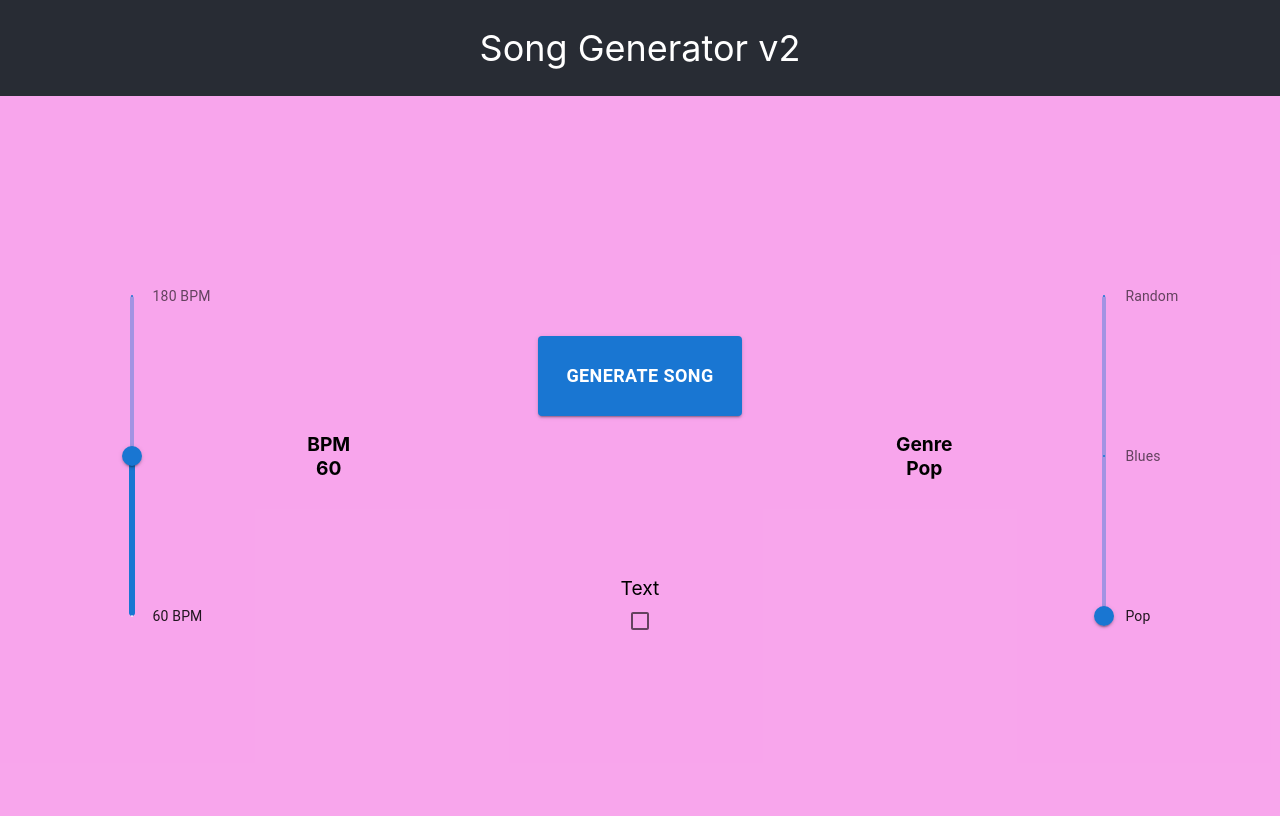
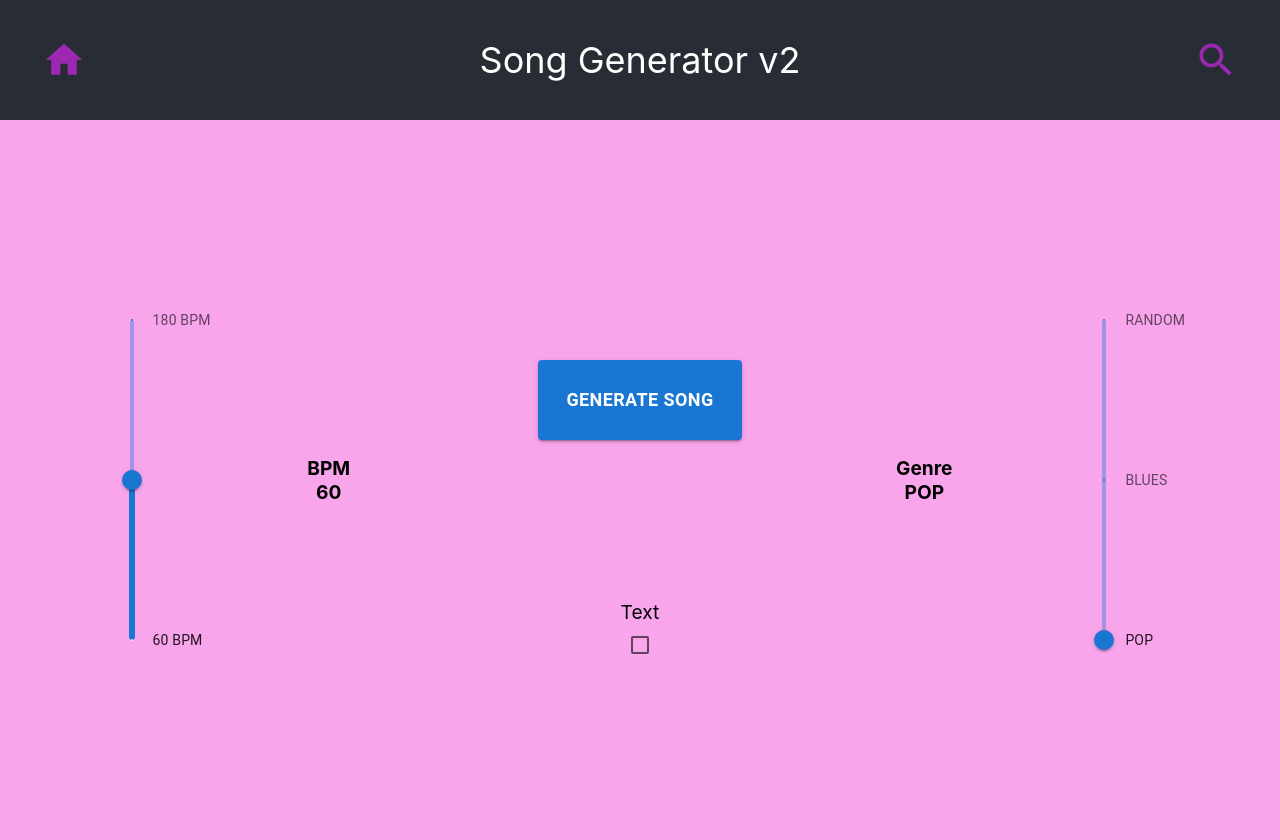
Before and after one commit to Rex2002/song-gen-2.0-frontend, a React (Create React App) app: page / in a window 1280 px wide. Before the commit the page ends 816 px from the top, so only its background shows below. Built offline with nearby package versions, Linux system fonts and the light colour scheme.

Commit message:
added search page, improved navigation, removed unnecessary functions

```diff
--- a/package.json
+++ b/package.json
@@ -5,6 +5,7 @@
   "dependencies": {
     "@emotion/react": "^11.10.6",
     "@emotion/styled": "^11.10.6",
+    "@mui/icons-material": "^5.11.11",
     "@mui/material": "^5.11.13",
     "@testing-library/jest-dom": "^5.16.5",
     "@testing-library/react": "^13.4.0",
@@ -16,10 +17,8 @@
     "downloadjs": "^1.4.7",
     "react": "^18.2.0",
     "react-dom": "^18.2.0",
-    "react-midi-player": "^1.0.6",
     "react-router-dom": "^6.9.0",
     "react-scripts": "^5.0.1",
-    "synth-js": "^0.1.2",
     "typescript": "^4.9.5",
     "web-vitals": "^2.1.4"
   },
--- a/src/App.tsx
+++ b/src/App.tsx
@@ -5,6 +5,7 @@ import CreateSong from './components/createSong';
 import Header from './components/header';
 import Error from './components/error'
 import ViewSongs from './components/viewSong';
+import SearchSong from './components/searchSong';
 
 
 function App() {
@@ -15,6 +16,7 @@ function App() {
       <Route path="/" element={<Header/>}>
         <Route path="viewSong">
           <Route path=":id" element={<ViewSongs/>}/>
+          <Route path="" element={<SearchSong/>}/>
         </Route>
         <Route index element={<CreateSong/>}/>
         <Route path="error" element={<Error />}/>
--- a/src/components/createSong.tsx
+++ b/src/components/createSong.tsx
@@ -1,5 +1,7 @@
 import { Button, Checkbox, Slider } from '@mui/material';
 import React, { ChangeEvent, useState } from 'react';
+import HomeIcon from '@mui/icons-material/Home';
+
 import { useNavigate } from 'react-router-dom';
 import './createSong.css';
 
@@ -20,15 +22,15 @@ const BpmMarks = [
 const GenreMarks = [
   {
     value: 0,
-    label: 'Pop',
+    label: 'POP',
   },
   {
     value: 1,
-    label: 'Blues'
+    label: 'BLUES'
   },
   {
     value: 2,
-    label: 'Random',
+    label: 'RANDOM',
   },
 ];
 
@@ -40,7 +42,7 @@ function CreateSong() {
   const [textIncluded, setTextIncluded] = useState(false)
   const [uploadedFile, setUploadedFile] = useState<File>()
   const navigate = useNavigate()
-
+  const api = process.env.REACT_APP_API_ADDRESS
 
   const onBpmSliderChange = (e: Event, val: number | number[], activeThumb: number) =>{
     if(typeof val == "number"){
@@ -63,20 +65,22 @@ function CreateSong() {
   const displayGenre = (genreNo : number) =>{
     return GenreMarks.filter(el => el.value === genreNo)[0].label
   }
+  const getFileType = (filename: string) =>{
+    var splittedStuff = filename.split(".")
+    return splittedStuff[splittedStuff.length-1]
+  }
 
   const onGenerateSongClick = ()=>{
     const formData = new FormData()
-    formData.set("genre", genre as unknown as string)
+    formData.set("genre", displayGenre(genre))
     formData.set("BPM", BPM as unknown as string)
-    formData.set("textFile", textIncluded && uploadedFile ? uploadedFile : "0")
-    fetch("url", {
+    formData.set("fileType", getFileType(textIncluded && uploadedFile ? uploadedFile.name : ".txt"))
+    formData.set("file", textIncluded && uploadedFile ? uploadedFile : "0")
+    fetch("http://192.168.178.93:8080"+"/api/generate", {
         method: "POST",
-        headers:{
-            'Content-Type': 'application/json'
-        },
         body: formData})
-    .then(res => res.json())
-    .then(data => data.id !== null ? navigate("/viewSong/"+data.id) : navigate("/error"))
+    .then(data => data.text())
+    .then(data => data !== null ? navigate("/viewSong/"+data) : navigate("/error"))
     .catch(err => {console.log(err); return navigate('/error')})
     }
 
--- a/src/components/header.css
+++ b/src/components/header.css
@@ -1,11 +1,32 @@
 
 .App-header {
     background-color: #282c34;
-    min-height: 12vh;
+    height: 15vh;
+    width: 100%;
     display: flex;
-    flex-direction: column;
     align-items: center;
     justify-content: center;
     font-size: calc(20px + 2vmin);
     color: white;
+    z-index: -1;
   }
+.homeIcon-button{
+  width: 10%;
+  border-radius: 5%
+}
+.homeIcon-button:hover{
+  background-color: lightblue !important;
+  border-radius: 5px;
+}
+.header-text{
+  width: 80%;
+  text-align: center;
+}
+.searchIcon-button{
+  width: 10%;
+  border-radius: 5px;
+}
+.searchIcon-button:hover{
+  background-color: lightblue !important;
+  border-radius: 5px;
+}
--- a/src/components/header.tsx
+++ b/src/components/header.tsx
@@ -1,11 +1,24 @@
-import { Outlet } from "react-router-dom";
+import { Outlet, useNavigate } from "react-router-dom";
+import HomeIcon from '@mui/icons-material/Home';
 import "./header.css"
+import { IconButton } from "@mui/material";
+import SearchIcon from '@mui/icons-material/Search';
 
 function Header(){
+  const navigate = useNavigate()
     return (
         <div>
         <header className="App-header">
-          Song Generator v2
+        <IconButton className="homeIcon-button" onClick={()=> navigate("/")}>
+            <HomeIcon color="secondary" sx={{fontSize: 44, borderRadius: '5px'}}  className='homeIcon-icon'/>
+          </IconButton>
+          <div className='header-text'>
+            Song Generator v2
+          </div>
+          <IconButton disableRipple className="searchIcon-button" onClick={()=> navigate("/viewSong")}>
+            <SearchIcon color="secondary" sx={{fontSize: 44, borderRadius: '5px'}}  className='searchIcon-icon'/>
+          </IconButton>
+
         </header>
         <Outlet/>
         </div>
--- /dev/null
+++ b/src/components/searchSong.css
@@ -0,0 +1,9 @@
+.container{
+    text-align:center;
+    width:100%;
+    height: 80pt;
+}
+.input, .submit{
+    margin:5px;
+    display:inline-block;
+}
--- /dev/null
+++ b/src/components/searchSong.tsx
@@ -0,0 +1,21 @@
+import { Button, Input, TextField } from "@mui/material";
+import { useState } from "react";
+import { useNavigate } from "react-router-dom";
+import './searchSong.css'
+
+function SearchSong(){
+    const [inputValue, setInputValue] = useState("")
+    const navigate = useNavigate()
+    return(
+        <div className='container'>
+            <div className='input'>
+            <TextField placeholder="Search ID" onChange={(e) =>setInputValue(e.target.value)}/><br/>
+            </div>
+            <div className='submit'>
+            <Button onClick={()=>navigate("/viewSong/"+inputValue)} variant='contained'>Search</Button>
+            </div>
+        </div>
+    )
+}
+
+export default SearchSong;
--- /dev/null
+++ b/src/components/viewSong.css
@@ -0,0 +1,5 @@
+.container{
+    align-items: center;
+    justify-content: center;
+    display: grid;
+}
--- a/src/components/viewSong.js
+++ b/src/components/viewSong.js
@@ -1,53 +1,14 @@
-
 import { Button } from '@mui/material'
 import React, { useEffect, useState } from 'react'
 import download from 'downloadjs'
 import { useParams } from 'react-router-dom'
-
-function buf2hex (buffer){
-  return [...new Uint8Array(buffer)]
-      .map(x => x.toString(16).padStart(2, '0'))
-      .join('');
-  }
-
-const b64toBlob = (b64Data, contentType='', sliceSize=512) => {
-  const byteCharacters = atob(b64Data);
-  const byteArrays = [];
-
-  for (let offset = 0; offset < byteCharacters.length; offset += sliceSize) {
-    const slice = byteCharacters.slice(offset, offset + sliceSize);
-
-    const byteNumbers = new Array(slice.length);
-    for (let i = 0; i < slice.length; i++) {
-      byteNumbers[i] = slice.charCodeAt(i);
-    }
-
-    const byteArray = new Uint8Array(byteNumbers);
-    byteArrays.push(byteArray);
-  }
-
-  const blob = new Blob(byteArrays, {type: contentType});
-  return blob;
-}
-
-function base64ToHex(raw) {
-  raw = atob(raw)
-  let result = '';
-  for (let i = 0; i < raw.length; i++) {
-    const hex = raw.charCodeAt(i).toString(16);
-    result += (hex.length === 2 ? hex : '0' + hex);
-  }
-  return result
-}
-
+import './viewSong.css'
 
 function ViewSongs(){
     const api = process.env.REACT_APP_API_ADDRESS
     const { id } = useParams()
     const [ midi, setMidi ] = useState()
-
-    const [midiData, setMidiData] = useState();
-    useEffect(() => {
+      useEffect(() => {
       // fetch data from id
       console.log("api: " + api)
         console.log("ID: " + id);
@@ -61,12 +22,20 @@ function ViewSongs(){
     }, [])
 
     const downloadMidi = ()=>{
-      download(midi, "midiFile.mid")
+      download(midi, id+".mid")
     }
 
     return (
-        <div>
-            <Button onClick={downloadMidi}>Download Midi File</Button>
+        <div className="container">
+          <div>
+          <h1>
+            SongId: {id}
+          </h1>
+          </div>
+
+            <Button variant='contained' onClick={downloadMidi}>Download Midi File</Button>
+
+
         </div>
     )
 }
```
Also changed, not shown: 2 other files (tests, documents, lock files or other folders).
